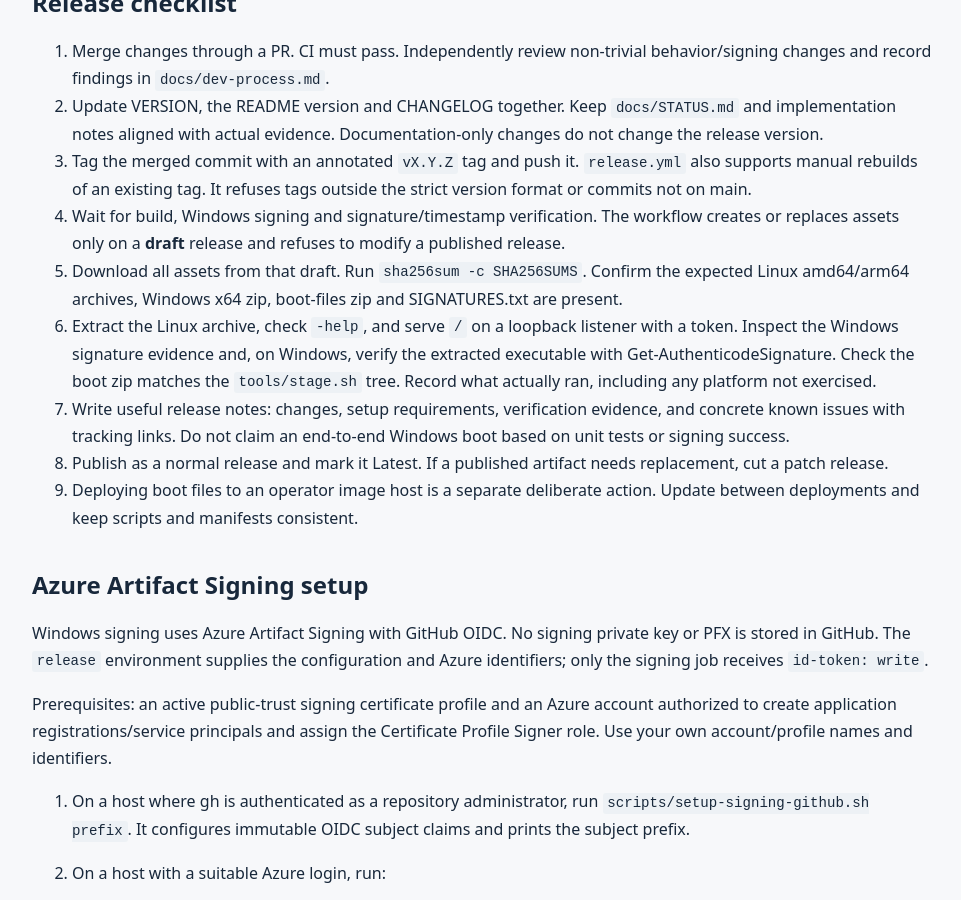
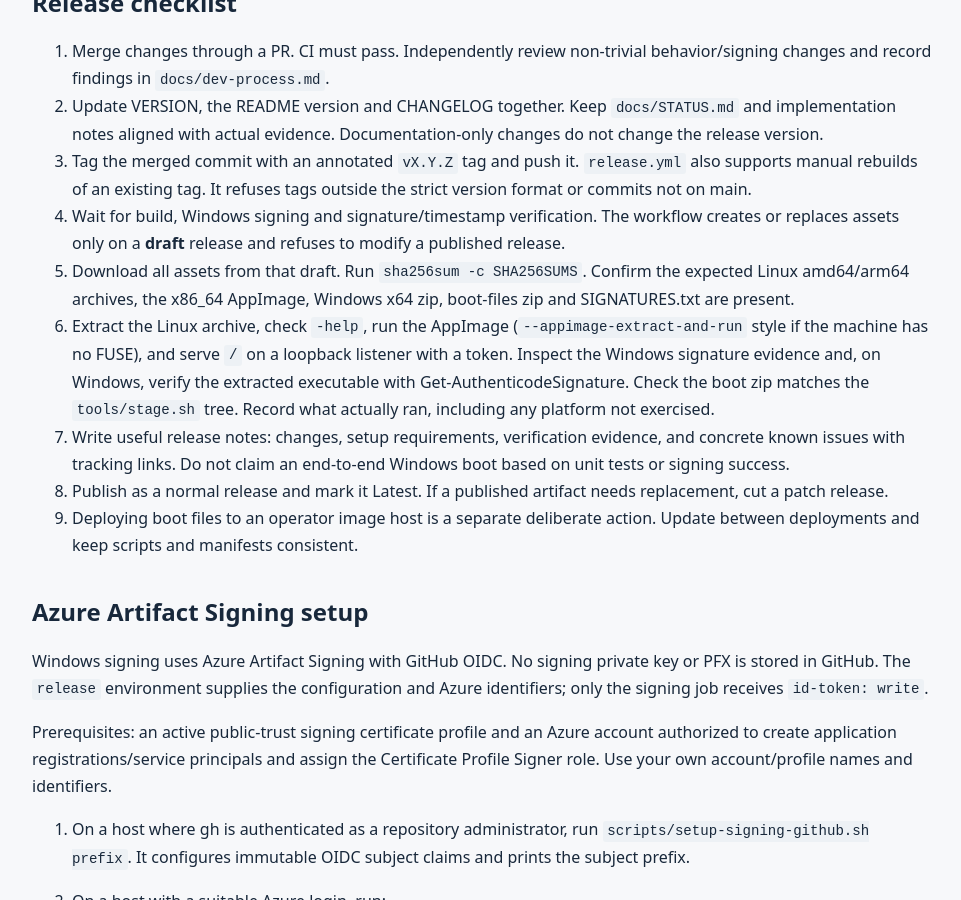
Before and after one commit to spilloid/minute2win, a Jekyll site: the page built from docs/RELEASING.md, in a window 1280 px wide and 900 px high, scrolled down 951 px. Shown: the whole window, without its empty margins (275-1236 px from the left). Built offline with Jekyll 4.4.1, drawn with Linux system fonts in a browser that asks for light colours.

Commit message:
Add an x86_64 AppImage as a CI artifact and a 0.1.2 release asset
tools/appimage.sh builds it with mksquashfs and the pinned type 2 runtime, no appimagetool. CI builds and smoke-tests it on every PR; the release workflow builds it, allowlists it and attaches it with the other assets.

Co-Authored-By: Claude Sonnet 5.5 <noreply@anthropic.com>
Claude-Session: https://claude.ai/code/session_01HGZyzEAFM9T8retJLi5n1f

```diff
--- a/docs/RELEASING.md
+++ b/docs/RELEASING.md
@@ -25,8 +25,8 @@ Tag protection matters because a pushed tag selects the release workflow itself.
 2. Update VERSION, the README version and CHANGELOG together. Keep `docs/STATUS.md` and implementation notes aligned with actual evidence. Documentation-only changes do not change the release version.
 3. Tag the merged commit with an annotated `vX.Y.Z` tag and push it. `release.yml` also supports manual rebuilds of an existing tag. It refuses tags outside the strict version format or commits not on main.
 4. Wait for build, Windows signing and signature/timestamp verification. The workflow creates or replaces assets only on a **draft** release and refuses to modify a published release.
-5. Download all assets from that draft. Run `sha256sum -c SHA256SUMS`. Confirm the expected Linux amd64/arm64 archives, Windows x64 zip, boot-files zip and SIGNATURES.txt are present.
-6. Extract the Linux archive, check `-help`, and serve `/` on a loopback listener with a token. Inspect the Windows signature evidence and, on Windows, verify the extracted executable with Get-AuthenticodeSignature. Check the boot zip matches the `tools/stage.sh` tree. Record what actually ran, including any platform not exercised.
+5. Download all assets from that draft. Run `sha256sum -c SHA256SUMS`. Confirm the expected Linux amd64/arm64 archives, the x86_64 AppImage, Windows x64 zip, boot-files zip and SIGNATURES.txt are present.
+6. Extract the Linux archive, check `-help`, run the AppImage (`--appimage-extract-and-run` style if the machine has no FUSE), and serve `/` on a loopback listener with a token. Inspect the Windows signature evidence and, on Windows, verify the extracted executable with Get-AuthenticodeSignature. Check the boot zip matches the `tools/stage.sh` tree. Record what actually ran, including any platform not exercised.
 7. Write useful release notes: changes, setup requirements, verification evidence, and concrete known issues with tracking links. Do not claim an end-to-end Windows boot based on unit tests or signing success.
 8. Publish as a normal release and mark it Latest. If a published artifact needs replacement, cut a patch release.
 9. Deploying boot files to an operator image host is a separate deliberate action. Update between deployments and keep scripts and manifests consistent.
```
Also changed, not shown: tests/release_workflow_test.py (+2 -1 lines), .github/workflows/ci.yml, .github/workflows/release.yml, CHANGELOG.md, README.md, 1 other file.
